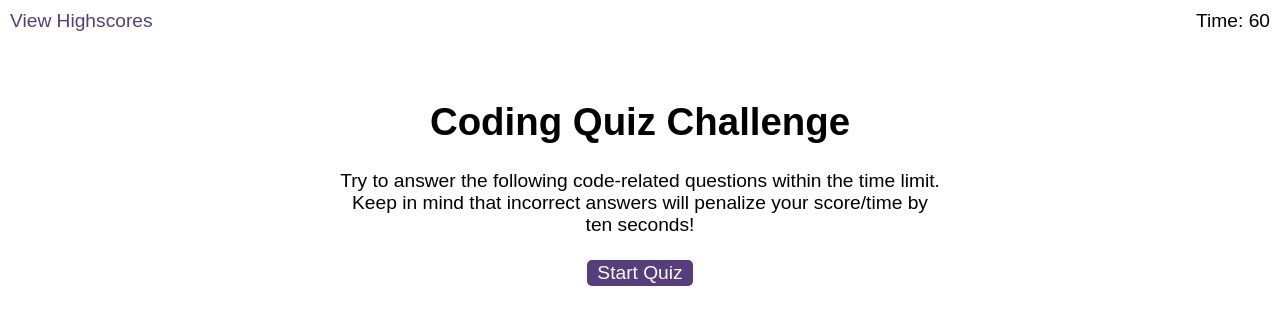
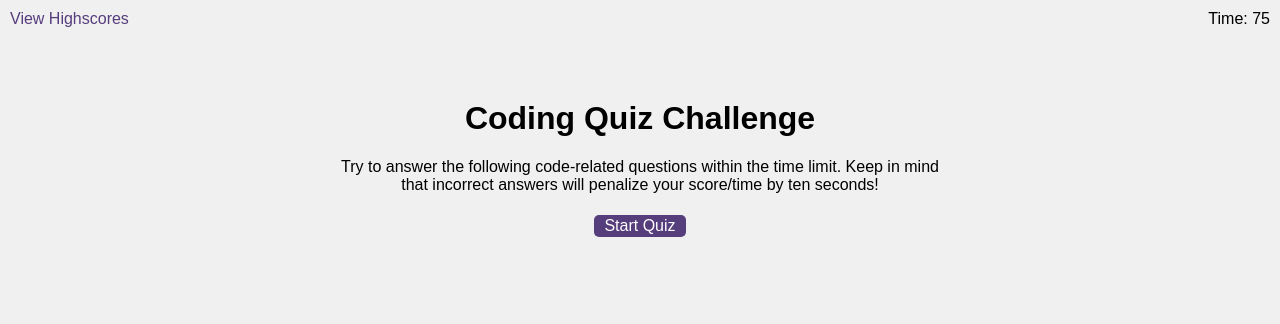
Before and after one commit to vivekiyer7/Coding-Quiz, a plain HTML site: page index.html in a window 1280 px wide. Drawn offline with Linux system fonts and the light colour scheme.

Commit message:
Correction in Timing

```diff
--- a/assets/css/styles.css
+++ b/assets/css/styles.css
@@ -1,6 +1,7 @@
 body {
   font-family: Arial;
-  font-size: 120%;
+  font-size: 100%;
+  background-color: #f0f0f0;
 }
 
 a {
--- a/assets/js/logic.js
+++ b/assets/js/logic.js
@@ -2,17 +2,16 @@ document.addEventListener('DOMContentLoaded', function () {
   // Your existing code here
   let currentQuestionIndex = 0
   let score = 0
-  let totalTime = 60
+  let totalTime = 75
   let timerDisplay = document.getElementById('time')
   let timerInterval
   let startScreen = document.getElementById('start-screen')
   let questionsContainer = document.getElementById('questions-html')
   timerDisplay.textContent = totalTime
-  var highscores_link = document.getElementById('highscores_page_link');
+  var highscores_link = document.getElementById('highscores_page_link')
 
   var startBtn = document.querySelector('#start')
   var submitBtn = document.querySelector('#submit')
-
 
   startBtn.addEventListener('click', function () {
     startQuiz()
@@ -28,7 +27,7 @@ document.addEventListener('DOMContentLoaded', function () {
     timerInterval = setInterval(updateTimer, 1000)
     // Hide the start screen when the quiz starts
     startScreen.style.display = 'none'
-    highscores_link.style.display = 'none';
+    highscores_link.style.display = 'none'
     // Apply flex styles to center questions when starting the quiz
     questionsContainer.style.display = 'flex'
   }
@@ -87,7 +86,7 @@ document.addEventListener('DOMContentLoaded', function () {
     } else {
       answerstatusEl.textContent = 'Answer Status: Incorrect'
       // If the answer is wrong, penalize the time
-      totalTime -= 5
+      totalTime -= 10
       if (totalTime < 0) {
         totalTime = 0
       }
```
